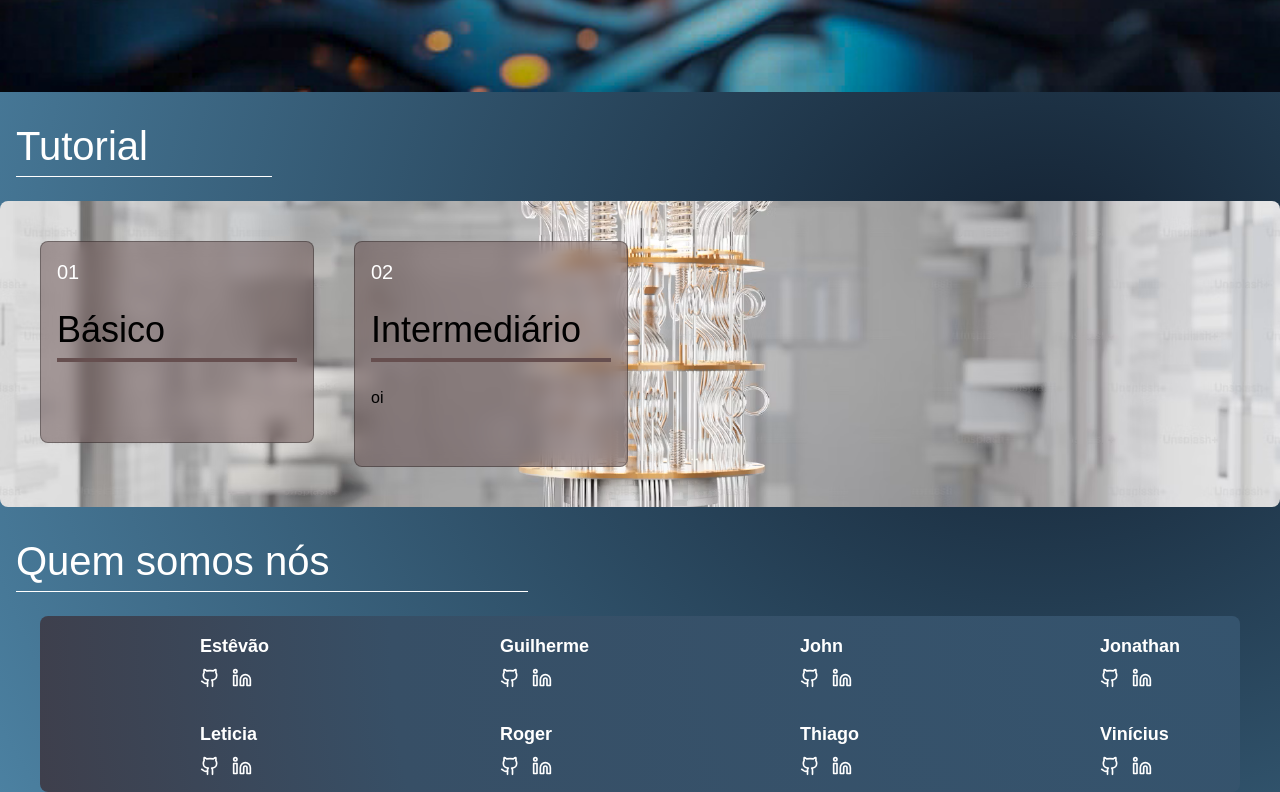
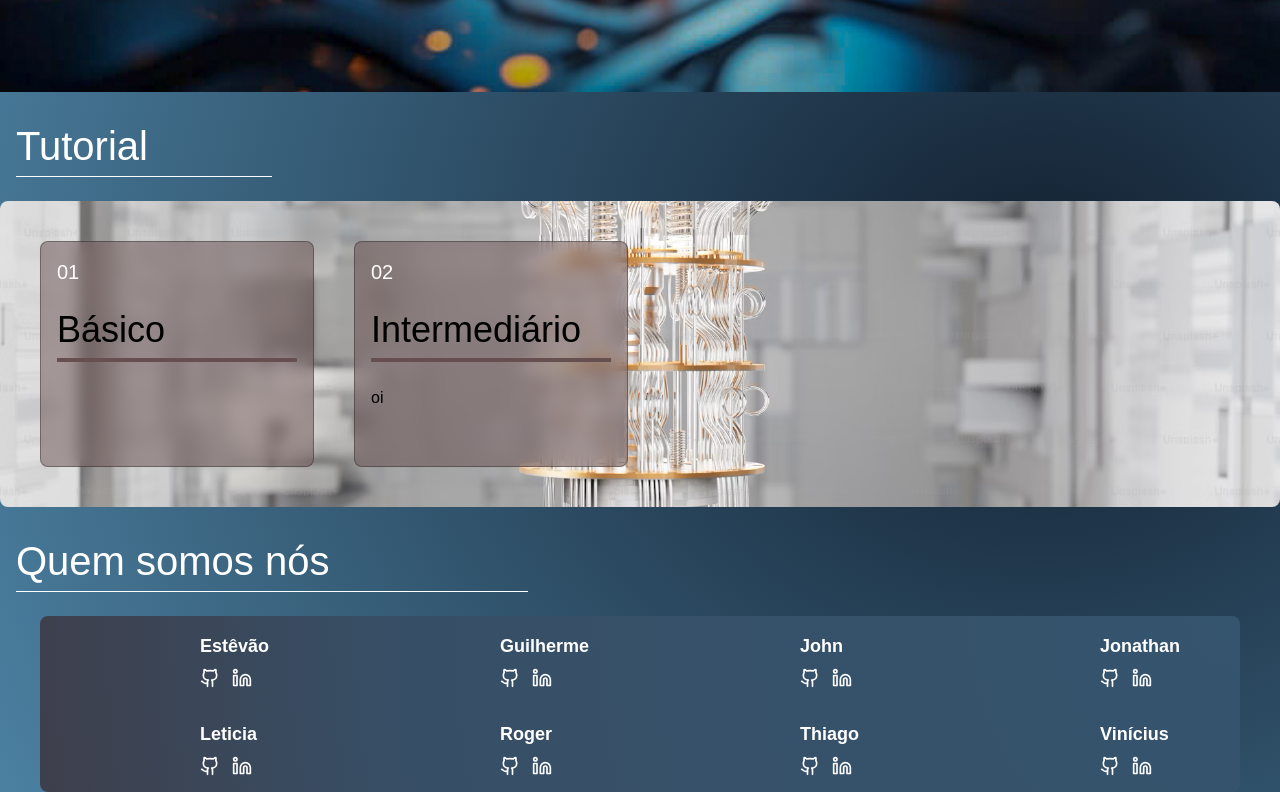
Before and after one commit to RogerDanielSS/quantummania_web, a Next.js app: page / in a window 1280 px wide. Shown: the part 708-1500 px from the top of the page. Built offline with nearby package versions, Linux system fonts and the light colour scheme; no server answers.

Commit message:
final commit

```diff
--- a/src/app/components/cardTutorial.tsx
+++ b/src/app/components/cardTutorial.tsx
@@ -4,9 +4,13 @@ interface CardProps {
   descricaoCard?: string;
 }
 
-  export default function Card({ numeroCard, nivelCard, descricaoCard }: CardProps) {
+export default function Card({
+  numeroCard,
+  nivelCard,
+  descricaoCard,
+}: CardProps) {
   return (
-      <div className="bg-[#664F4F]/50 backdrop-blur-sm rounded-lg p-3 md:p-4 border border-black/30 w-full max-w-md mx-auto">
+    <div className="bg-[#664F4F]/50 backdrop-blur-sm rounded-lg p-3 md:p-4 border border-black/30 w-full h-full">
       <div>
         <p className="text-white text-lg md:text-xl">{numeroCard}</p>
       </div>
@@ -19,9 +23,7 @@ interface CardProps {
       </div>
 
       <div className="pt-4 md:pt-6 pb-6 md:pb-10">
-          <p className="text-justify text-sm md:text-base">
-            {descricaoCard}
-          </p>
+        <p className="text-justify text-sm md:text-base">{descricaoCard}</p>
       </div>
     </div>
   );
```
Lines whose indentation alone changed are shown as unchanged.
